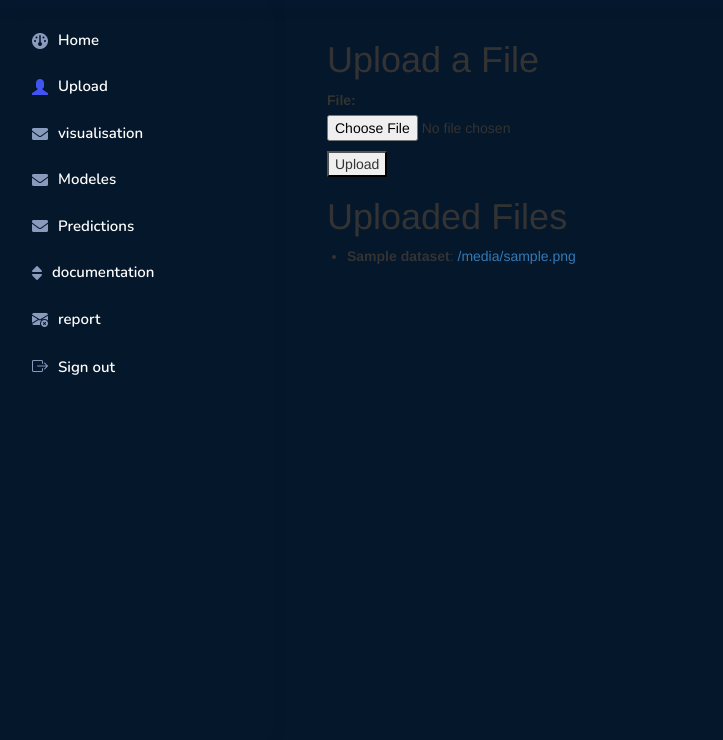
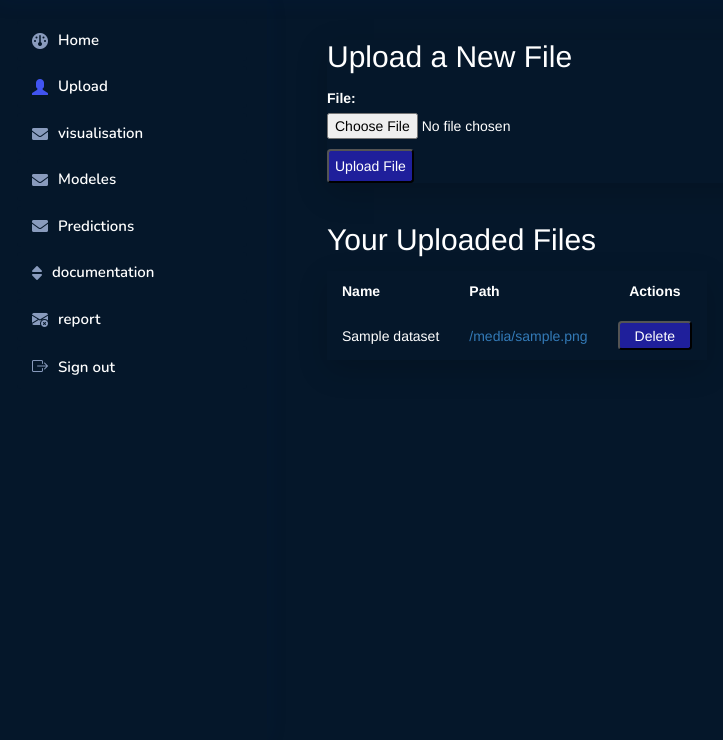
Before and after one commit to hamzaaityoussef/Application_-Analyse_de_Donnees_et_de_Machine_Learning, a Django app: page /upload/ in a window 1280 px wide. Shown: the part 60-800 px from the top of the page, without its empty margins (3-726 px from the left). Run offline with Django 5.2, Linux system fonts and the light colour scheme; a user stored in the database is signed in; tables that the repository leaves empty hold one stand-in row (values such as "Sample post"); some libraries are stand-ins or nearby versions.

Commit message:
final version of upload fonctionalite

```diff
--- a/ML_Application/templates/upload.html
+++ b/ML_Application/templates/upload.html
@@ -1,24 +1,69 @@
-{%extends 'base.html'%}
+{% extends 'base.html' %}
 
 {% block content %}
+<div class="min-h-screen bg-[#05172a] text-white flex flex-col items-center py-8">
+    <!-- Page Title -->
+    <!-- <h1 class="text-3xl font-bold mb-8">Upload Your Files</h1> -->
 
-<h1>Upload a File</h1>
-<form method="post" enctype="multipart/form-data">
-    {% csrf_token %}
-    {{ form.as_p }}
-    <button type="submit">Upload</button>
-</form>
+    <!-- Upload Form -->
+    <div class="bg-[#0d253c] p-6 rounded-lg shadow-lg w-full max-w-lg">
+        <h2 class="text-xl font-semibold mb-4">Upload a New File</h2>
+        <form method="post" enctype="multipart/form-data" class="space-y-4">
+            {% csrf_token %}
+            {{ form.as_p }}
+            <button
+                type="submit"
+                style="background-color: rgb(31, 31, 155);"
+                class="w-full bg-blue-600 hover:bg-blue-500 text-white font-semibold py-2 rounded transition duration-300">
+                Upload File
+            </button>
+        </form>
+    </div>
+    <br>
+    <!-- Uploaded Files Table -->
+    <div class="mt-10 w-full max-w-4xl">
+        <h2 class="text-2xl font-semibold mb-4">Your Uploaded Files</h2>
 
-
-<h1>Uploaded Files</h1>
-<ul>
-    {% for dataset in request.user.datasets.all %}
-        <li>
-            <strong>{{ dataset.name }}</strong>:
-            <a href="{{ dataset.file.url }}">{{ dataset.file.url }}</a>
-        </li>
-    {% endfor %}
-</ul>
-
-
+        {% if datasets %}
+        <table class="table-auto w-full bg-[#0d253c] text-left rounded-lg shadow-lg overflow-hidden">
+            <thead class="bg-[#122b45] text-white uppercase text-sm">
+                <tr>
+                    <th class="px-4 py-3">Name</th>
+                    <th class="px-4 py-3">Path</th>
+                    <th class="px-4 py-3 text-center">Actions</th>
+                </tr>
+            </thead>
+            <tbody>
+                {% for dataset in datasets %}
+                <tr class="hover:bg-[#1c3a5a]">
+                    <td class="px-4 py-3">{{ dataset.name }}</td>
+                    <td class="px-4 py-3">
+                        <a
+                            href="{{ dataset.file.url }}"
+                            target="_blank"
+                            class="text-blue-400 hover:text-blue-300 underline">
+                            {{ dataset.file.url }}
+                        </a>
+                    </td>
+                    <td class="px-4 py-3 text-center">
+                        <form action="{% url 'delete_dataset' dataset.id %}" method="post" class="inline">
+                            {% csrf_token %}
+                            <button
+                                type="submit"
+                                style="background-color: rgb(31, 31, 155);"
+                                class="bg-red-600 hover:bg-red-500 text-white font-semibold py-1 px-4 rounded transition duration-300"
+                                onclick="return confirm('Are you sure you want to delete this file?');">
+                                Delete
+                            </button>
+                        </form>
+                    </td>
+                </tr>
+                {% endfor %}
+            </tbody>
+        </table>
+        {% else %}
+        <p class="text-gray-300 text-center">No files uploaded yet.</p>
+        {% endif %}
+    </div>
+</div>
 {% endblock %}
--- a/ML_Application/urls.py
+++ b/ML_Application/urls.py
@@ -15,8 +15,11 @@ urlpatterns = [
     path('accounts/logout/', views.logoutUser, name='logout'),
 #     # end login
 
-#     upload
+#     upload and delete datasets
     path('upload/', views.upload, name='upload'),
+    path('delete/<int:dataset_id>/', views.delete_dataset, name='delete_dataset'),
+
+
     path('home/', views.home, name='home'),
     path('visualisation/', views.visualisation, name='visualisation'),
     path('modeles/', views.modeles, name='modeles'),
--- a/ML_Application/views.py
+++ b/ML_Application/views.py
@@ -1,12 +1,9 @@
-from django.shortcuts import render
-from django.shortcuts import render, HttpResponse, redirect
+from django.shortcuts import render, HttpResponse, redirect, get_object_or_404
 from .models import *
 import pandas as pd
-from django.shortcuts import render
 from django.http import JsonResponse
 import os
 from django.conf import settings
-from django.shortcuts import render, redirect
 from .forms import FileUploadForm
 from .models import Dataset
 from django.contrib.auth.decorators import login_required
@@ -70,7 +67,7 @@ def logoutUser(request):
 
 
 
-# upload
+# upload and delete datasets
 @login_required(login_url='/login')
 def upload(request):
     if request.method == 'POST':
@@ -81,17 +78,38 @@ def upload(request):
             # Save the dataset instance
             dataset = Dataset.objects.create(
                 name=file.name,
-                file=file,  # Assign the file directly to the FileField
-                user=request.user  # Associate the dataset with the logged-in user
+                file=file,
+                user=request.user
             )
 
-            # Redirect to a success page or the same upload page
+            # Redirect to refresh the page
             return redirect('upload')
 
     else:
         form = FileUploadForm()
 
-    return render(request, 'upload.html', {'form': form})
+    # Fetch datasets associated with the logged-in user
+    datasets = Dataset.objects.filter(user=request.user)
+
+    return render(request, 'upload.html', {'form': form, 'datasets': datasets})
+
+
+
+@login_required
+def delete_dataset(request, dataset_id):
+    dataset = get_object_or_404(Dataset, id=dataset_id, user=request.user)
+
+    # Delete the file from storage
+    if dataset.file:
+        file_path = dataset.file.path
+        if os.path.isfile(file_path):
+            os.remove(file_path)
+
+    # Delete the database entry
+    dataset.delete()
+
+    # Redirect back to the upload page
+    return redirect('upload')
 
 #end upload
 
```
